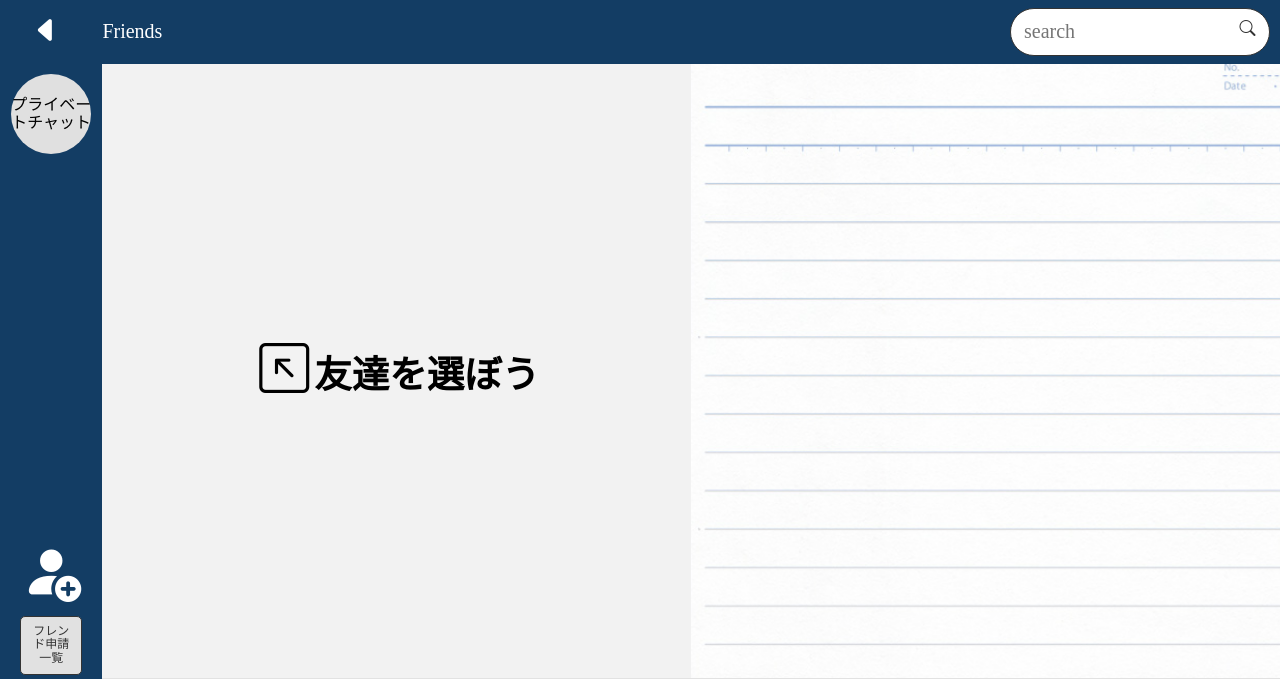
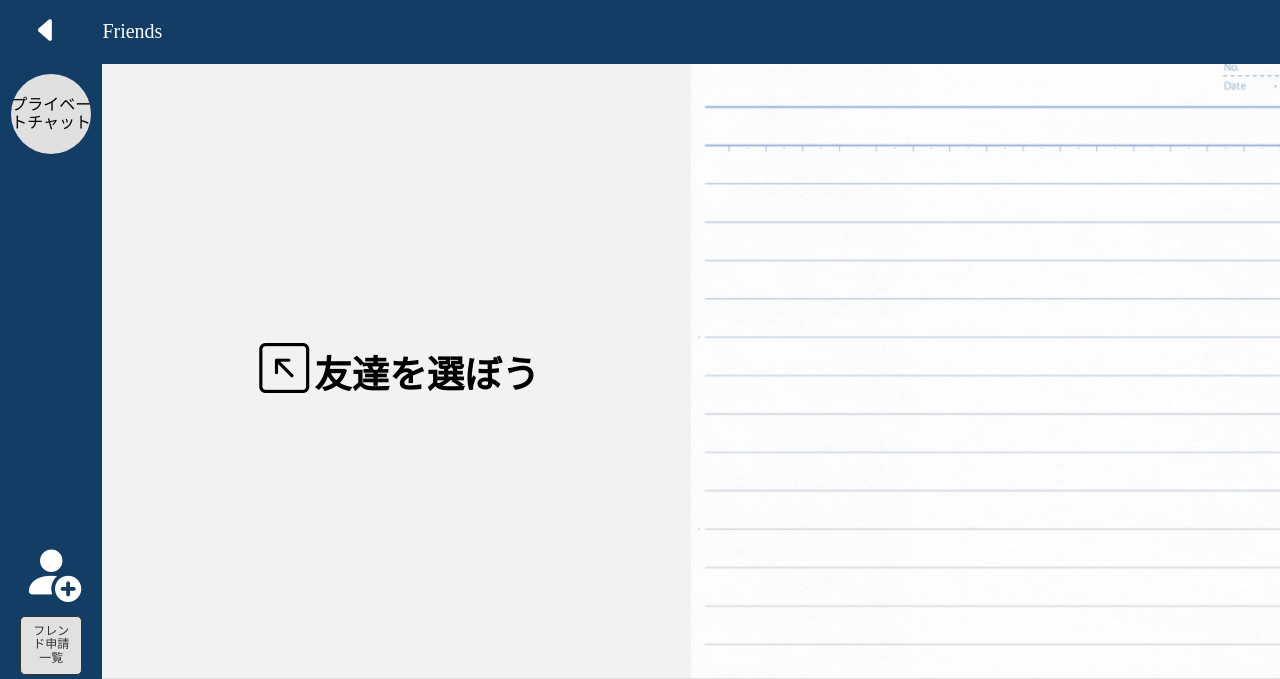
Before and after one commit to E-Team-Elementary/Eteam, a Flask app: page / in a window 1280 px wide. Shown: the top 679 px of the page. Run offline with Flask 2, Linux system fonts and the light colour scheme; the visitor is signed in with stand-in values (Sample User, id 1); data comes from the database, SQL or seed files in the repository; data that the repository does not hold is empty; some libraries are stand-ins or nearby versions.

Commit message:
home-base.htmlの修正

```diff
--- a/ChatApp/app.py
+++ b/ChatApp/app.py
@@ -557,7 +557,7 @@ def add_message_friend():
 
     dbConnect.createMessage(channel_id, user_id, message, type)
 
-    return redirect(f"/home/{channel_id}")
+    return redirect(f"/friend/{channel_id}")
 
 
 @app.route("/post_message_public", methods=["POST"])
--- a/ChatApp/templates/home/home-base.html
+++ b/ChatApp/templates/home/home-base.html
@@ -22,12 +22,7 @@
           get_flashed_messages() %}
           <input type="hidden" id="flashMessage" value="{{message}}" />
           {% endfor %} {% endwith %}
-          <div class="right">
-            <input class="search" type="text" placeholder="search" />
-            <button>
-              <i class="bi bi-search"></i>
-            </button>
-          </div>
+          <div class="right"></div>
         </div>
       </header>
 
```
